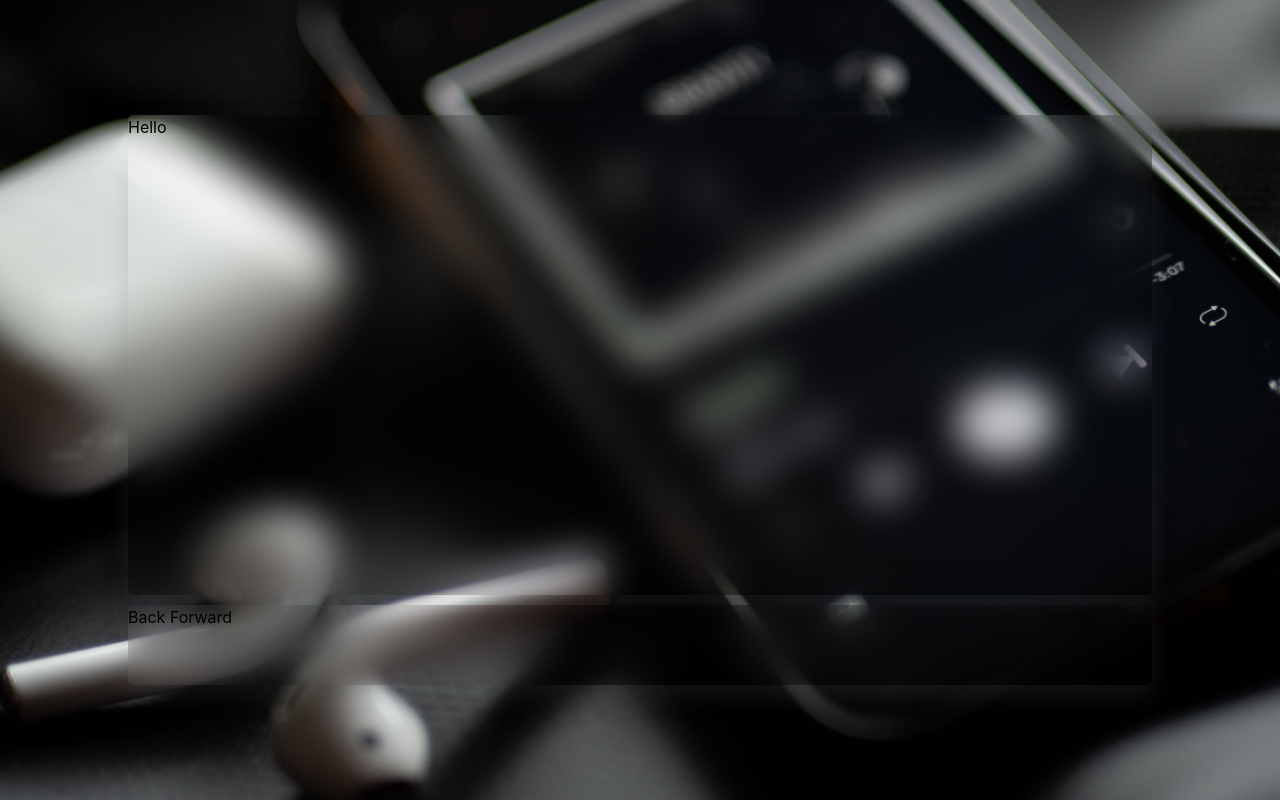
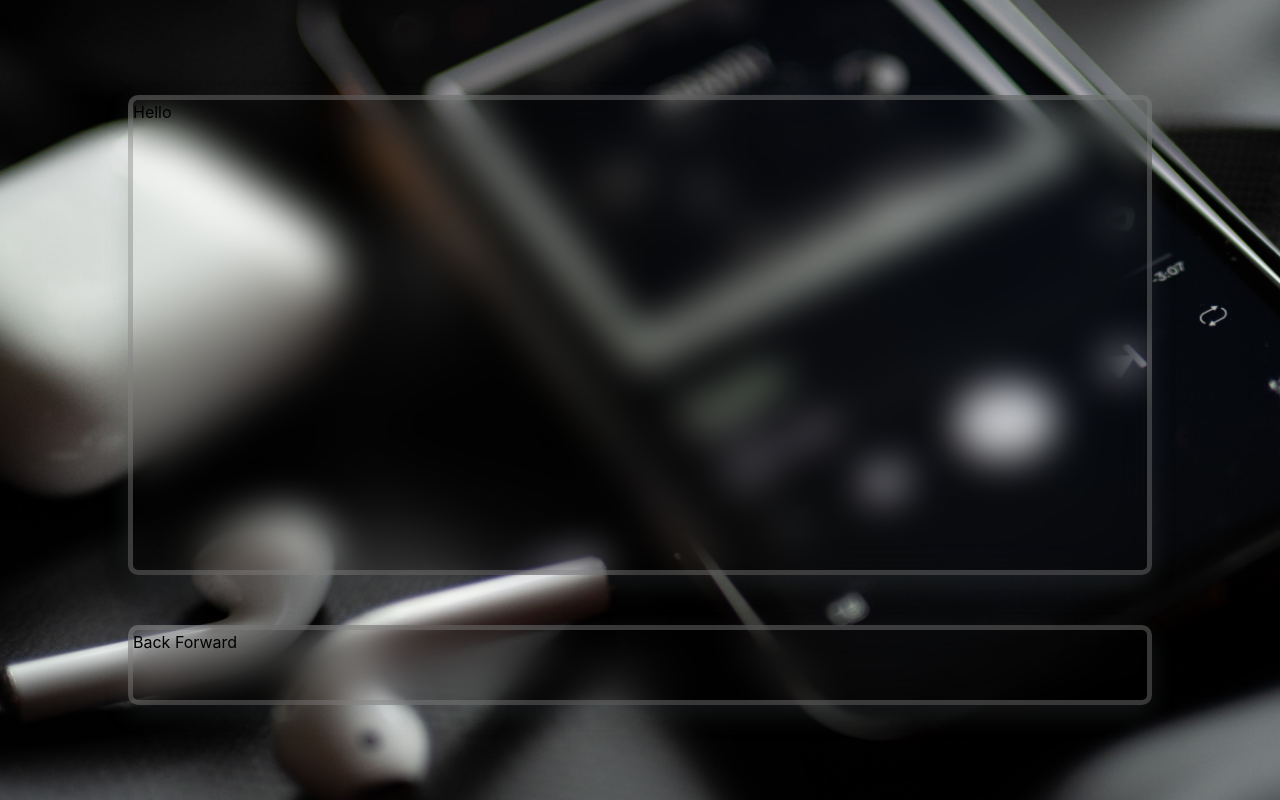
Before and after one commit to tivereidoro/mie_studio_app, a React (Vite) app: page / in a window 1280 px wide. Built offline with nearby package versions, Linux system fonts and the light colour scheme.

Commit message:
Seperate controls from list

```diff
--- a/src/components/playerStyle.css
+++ b/src/components/playerStyle.css
@@ -15,19 +15,24 @@
     object-position: center;
   }
 
+.player_ui,
+.control_panel {
+    border: 5px solid hsla(0, 0%, 50%, 0.429);
+}
+
 .player_ui {
     width: 80%;
     height: 60vh;
+    margin-bottom: 50px;
     box-shadow: 0 10px 25px rgba(92, 99, 105, 0.2);
     backdrop-filter: blur(20px);
-    border-radius: 5px;
+    border-radius: 10px;
 }
 
 .control_panel {
     width: 80%;
     height: 80px;
-    margin-top: 10px;
     box-shadow: 0 10px 25px rgba(92, 99, 105, 0.2);
     backdrop-filter: blur(20px);
-    border-radius: 5px;
+    border-radius: 10px;
 }
```
